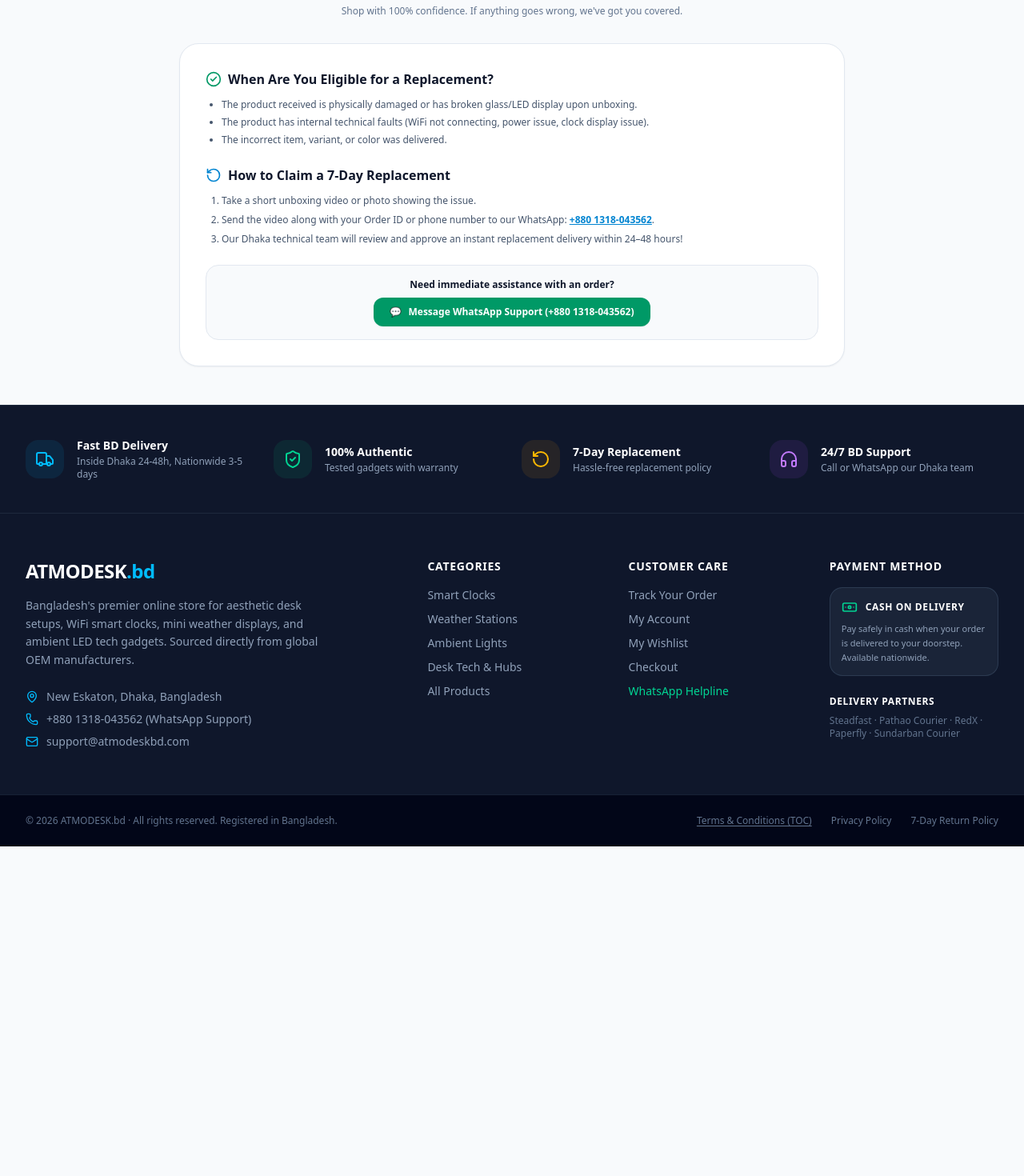
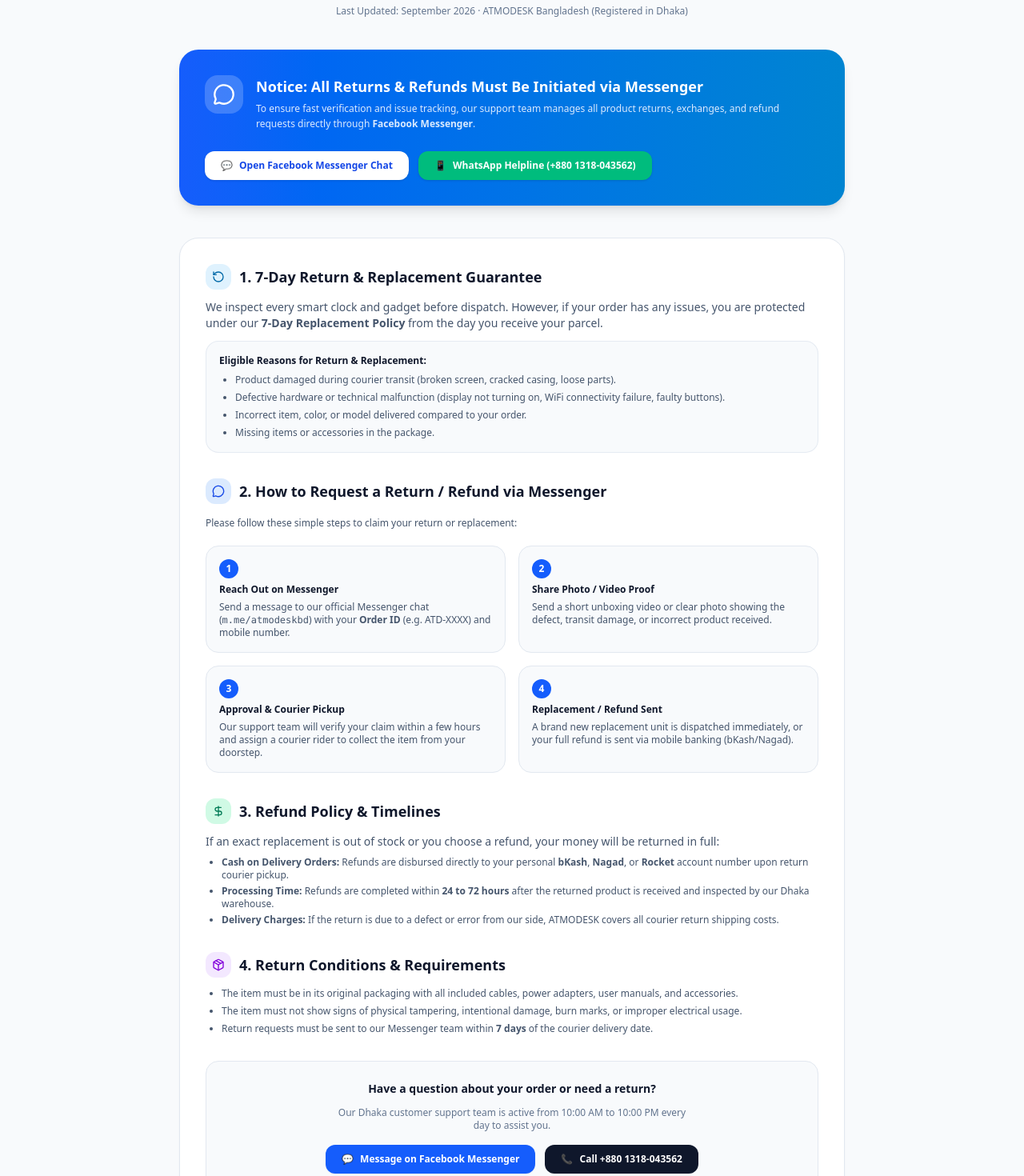
Before and after one commit to redcivvies120-afk/atmodeskbd, a Next.js app: page /returns in a window 1280 px wide. Shown: the part 280-1750 px from the top of the page at 80% size. Before the commit the page ends 1338 px from the top, so only its background shows below. Built offline with nearby package versions, Linux system fonts and the light colour scheme.

Commit message:
Initial release: Complete Atmodeskbd Bangladesh E-Commerce store

```diff
--- /dev/null
+++ b/src/app/refunds/page.tsx
@@ -0,0 +1,9 @@
+import ReturnsPage, { metadata as returnsMetadata } from '@/app/returns/page'
+
+export const metadata = {
+  ...returnsMetadata,
+  title: 'Refund Policy — ATMODESK Bangladesh',
+  description: 'Official refund policies, processing times, and return details for ATMODESK Bangladesh. Processed via Messenger.',
+}
+
+export default ReturnsPage
--- a/src/app/returns/page.tsx
+++ b/src/app/returns/page.tsx
@@ -1,60 +1,221 @@
 import React from 'react'
 import Link from 'next/link'
-import { RotateCcw, CheckCircle2, AlertCircle, HelpCircle, ArrowRight } from 'lucide-react'
+import {
+  RotateCcw,
+  CheckCircle2,
+  AlertCircle,
+  HelpCircle,
+  MessageCircle,
+  ShieldCheck,
+  Truck,
+  DollarSign,
+  ArrowRight,
+  Package,
+} from 'lucide-react'
 
 export const metadata = {
-  title: '7-Day Return & Replacement Policy — ATMODESK Bangladesh',
-  description: 'Our customer-first return, refund, and replacement policy in Bangladesh.',
+  title: 'Return & Refund Policy — ATMODESK Bangladesh',
+  description: '7-Day Return, Replacement & Refund Policy for ATMODESK Bangladesh. Returns are processed via Messenger.',
 }
 
 export default function ReturnsPage() {
   return (
-    <div className="max-w-4xl mx-auto px-4 sm:px-6 lg:px-8 py-12 space-y-8 text-slate-700 text-sm leading-relaxed">
+    <div className="max-w-4xl mx-auto px-4 sm:px-6 lg:px-8 py-12 space-y-10 text-slate-700 text-sm leading-relaxed">
+      {/* Header */}
       <div className="text-center space-y-3">
         <span className="px-3 py-1 bg-amber-50 text-amber-700 font-bold text-xs rounded-full uppercase tracking-wider">
-          Customer Assurance
+          Official Store Policy
         </span>
         <h1 className="text-3xl sm:text-4xl font-black text-slate-900">
-          7-Day Return &amp; Replacement Policy
+          Return &amp; Refund Policy
         </h1>
         <p className="text-xs text-slate-500">
-          Shop with 100% confidence. If anything goes wrong, we've got you covered.
+          Last Updated: September 2026 · ATMODESK Bangladesh (Registered in Dhaka)
         </p>
       </div>
 
-      <div className="bg-white border border-slate-200 rounded-3xl p-6 sm:p-8 shadow-xs space-y-6">
+      {/* Messenger Callout Banner */}
+      <div className="bg-gradient-to-r from-blue-600 to-sky-600 rounded-3xl p-6 sm:p-8 text-white shadow-lg space-y-4">
+        <div className="flex items-start gap-4">
+          <div className="w-12 h-12 rounded-2xl bg-white/20 flex items-center justify-center flex-shrink-0 text-white">
+            <MessageCircle className="w-7 h-7" />
+          </div>
+          <div className="space-y-1">
+            <h2 className="text-lg font-extrabold text-white">
+              Notice: All Returns &amp; Refunds Must Be Initiated via Messenger
+            </h2>
+            <p className="text-xs text-blue-100 leading-relaxed">
+              To ensure fast verification and issue tracking, our support team manages all product returns, exchanges, and refund requests directly through <strong>Facebook Messenger</strong>.
+            </p>
+          </div>
+        </div>
+
+        <div className="pt-2 flex flex-wrap gap-3">
+          <a
+            href="https://m.me/atmodeskbd"
+            target="_blank"
+            rel="noopener noreferrer"
+            className="inline-flex items-center gap-2 px-5 py-2.5 bg-white text-blue-700 hover:bg-blue-50 font-bold text-xs rounded-xl transition shadow-sm"
+          >
+            <span>💬</span> Open Facebook Messenger Chat
+          </a>
+          <a
+            href="https://wa.me/8801318043562?text=Hello%20ATMODESK,%20I%20want%20to%20request%20a%20return/refund"
+            target="_blank"
+            rel="noopener noreferrer"
+            className="inline-flex items-center gap-2 px-5 py-2.5 bg-emerald-500 hover:bg-emerald-600 text-white font-bold text-xs rounded-xl transition shadow-sm"
+          >
+            <span>📱</span> WhatsApp Helpline (+880 1318-043562)
+          </a>
+        </div>
+      </div>
+
+      {/* Main Content Card */}
+      <div className="bg-white border border-slate-200 rounded-3xl p-6 sm:p-8 shadow-xs space-y-8">
+        {/* Section 1: 7-Day Replacement Guarantee */}
         <section className="space-y-3">
-          <h2 className="text-base font-bold text-slate-900 flex items-center gap-2">
-            <CheckCircle2 className="w-5 h-5 text-emerald-600" /> When Are You Eligible for a Replacement?
+          <div className="flex items-center gap-2.5">
+            <div className="w-8 h-8 rounded-xl bg-sky-100 text-sky-700 flex items-center justify-center">
+              <RotateCcw className="w-4 h-4" />
+            </div>
+            <h2 className="text-lg font-bold text-slate-900">
+              1. 7-Day Return &amp; Replacement Guarantee
             </h2>
+          </div>
+          <p className="text-slate-600 text-xs sm:text-sm">
+            We inspect every smart clock and gadget before dispatch. However, if your order has any issues, you are protected under our <strong>7-Day Replacement Policy</strong> from the day you receive your parcel.
+          </p>
+          <div className="bg-slate-50 border border-slate-200/80 rounded-2xl p-4 space-y-2">
+            <strong className="text-slate-900 text-xs block font-bold">Eligible Reasons for Return &amp; Replacement:</strong>
             <ul className="list-disc pl-5 space-y-1.5 text-xs text-slate-600">
-            <li>The product received is physically damaged or has broken glass/LED display upon unboxing.</li>
-            <li>The product has internal technical faults (WiFi not connecting, power issue, clock display issue).</li>
-            <li>The incorrect item, variant, or color was delivered.</li>
+              <li>Product damaged during courier transit (broken screen, cracked casing, loose parts).</li>
+              <li>Defective hardware or technical malfunction (display not turning on, WiFi connectivity failure, faulty buttons).</li>
+              <li>Incorrect item, color, or model delivered compared to your order.</li>
+              <li>Missing items or accessories in the package.</li>
+            </ul>
+          </div>
+        </section>
+
+        {/* Section 2: Step-by-Step Return Process via Messenger */}
+        <section className="space-y-4">
+          <div className="flex items-center gap-2.5">
+            <div className="w-8 h-8 rounded-xl bg-blue-100 text-blue-700 flex items-center justify-center">
+              <MessageCircle className="w-4 h-4" />
+            </div>
+            <h2 className="text-lg font-bold text-slate-900">
+              2. How to Request a Return / Refund via Messenger
+            </h2>
+          </div>
+          <p className="text-xs text-slate-600">
+            Please follow these simple steps to claim your return or replacement:
+          </p>
+
+          <div className="grid grid-cols-1 sm:grid-cols-2 gap-4 pt-1">
+            <div className="p-4 bg-slate-50 border border-slate-200 rounded-2xl space-y-1.5">
+              <span className="w-6 h-6 rounded-full bg-blue-600 text-white text-xs font-bold flex items-center justify-center">
+                1
+              </span>
+              <h3 className="font-bold text-slate-900 text-xs">Reach Out on Messenger</h3>
+              <p className="text-xs text-slate-600">
+                Send a message to our official Messenger chat (<code>m.me/atmodeskbd</code>) with your <strong>Order ID</strong> (e.g. ATD-XXXX) and mobile number.
+              </p>
+            </div>
+
+            <div className="p-4 bg-slate-50 border border-slate-200 rounded-2xl space-y-1.5">
+              <span className="w-6 h-6 rounded-full bg-blue-600 text-white text-xs font-bold flex items-center justify-center">
+                2
+              </span>
+              <h3 className="font-bold text-slate-900 text-xs">Share Photo / Video Proof</h3>
+              <p className="text-xs text-slate-600">
+                Send a short unboxing video or clear photo showing the defect, transit damage, or incorrect product received.
+              </p>
+            </div>
+
+            <div className="p-4 bg-slate-50 border border-slate-200 rounded-2xl space-y-1.5">
+              <span className="w-6 h-6 rounded-full bg-blue-600 text-white text-xs font-bold flex items-center justify-center">
+                3
+              </span>
+              <h3 className="font-bold text-slate-900 text-xs">Approval &amp; Courier Pickup</h3>
+              <p className="text-xs text-slate-600">
+                Our support team will verify your claim within a few hours and assign a courier rider to collect the item from your doorstep.
+              </p>
+            </div>
+
+            <div className="p-4 bg-slate-50 border border-slate-200 rounded-2xl space-y-1.5">
+              <span className="w-6 h-6 rounded-full bg-blue-600 text-white text-xs font-bold flex items-center justify-center">
+                4
+              </span>
+              <h3 className="font-bold text-slate-900 text-xs">Replacement / Refund Sent</h3>
+              <p className="text-xs text-slate-600">
+                A brand new replacement unit is dispatched immediately, or your full refund is sent via mobile banking (bKash/Nagad).
+              </p>
+            </div>
+          </div>
+        </section>
+
+        {/* Section 3: Refund Policy */}
+        <section className="space-y-3">
+          <div className="flex items-center gap-2.5">
+            <div className="w-8 h-8 rounded-xl bg-emerald-100 text-emerald-700 flex items-center justify-center">
+              <DollarSign className="w-4 h-4" />
+            </div>
+            <h2 className="text-lg font-bold text-slate-900">
+              3. Refund Policy &amp; Timelines
+            </h2>
+          </div>
+          <div className="space-y-2 text-xs sm:text-sm text-slate-600">
+            <p>
+              If an exact replacement is out of stock or you choose a refund, your money will be returned in full:
+            </p>
+            <ul className="list-disc pl-5 space-y-1 text-xs text-slate-600">
+              <li><strong>Cash on Delivery Orders:</strong> Refunds are disbursed directly to your personal <strong>bKash</strong>, <strong>Nagad</strong>, or <strong>Rocket</strong> account number upon return courier pickup.</li>
+              <li><strong>Processing Time:</strong> Refunds are completed within <strong>24 to 72 hours</strong> after the returned product is received and inspected by our Dhaka warehouse.</li>
+              <li><strong>Delivery Charges:</strong> If the return is due to a defect or error from our side, ATMODESK covers all courier return shipping costs.</li>
+            </ul>
+          </div>
+        </section>
+
+        {/* Section 4: Return Conditions */}
+        <section className="space-y-3">
+          <div className="flex items-center gap-2.5">
+            <div className="w-8 h-8 rounded-xl bg-purple-100 text-purple-700 flex items-center justify-center">
+              <Package className="w-4 h-4" />
+            </div>
+            <h2 className="text-lg font-bold text-slate-900">
+              4. Return Conditions &amp; Requirements
+            </h2>
+          </div>
+          <ul className="list-disc pl-5 space-y-1.5 text-xs text-slate-600">
+            <li>The item must be in its original packaging with all included cables, power adapters, user manuals, and accessories.</li>
+            <li>The item must not show signs of physical tampering, intentional damage, burn marks, or improper electrical usage.</li>
+            <li>Return requests must be sent to our Messenger team within <strong>7 days</strong> of the courier delivery date.</li>
           </ul>
         </section>
 
-        <section className="space-y-3">
-          <h2 className="text-base font-bold text-slate-900 flex items-center gap-2">
-            <RotateCcw className="w-5 h-5 text-sky-600" /> How to Claim a 7-Day Replacement
-          </h2>
-          <ol className="list-decimal pl-5 space-y-2 text-xs text-slate-600">
-            <li>Take a short unboxing video or photo showing the issue.</li>
-            <li>Send the video along with your Order ID or phone number to our WhatsApp: <a href="https://wa.me/8801318043562" className="text-sky-600 font-bold underline">+880 1318-043562</a>.</li>
-            <li>Our Dhaka technical team will review and approve an instant replacement delivery within 24–48 hours!</li>
-          </ol>
-        </section>
-
-        <div className="p-4 bg-slate-50 border border-slate-200 rounded-2xl text-center space-y-2">
-          <h3 className="text-xs font-bold text-slate-900">Need immediate assistance with an order?</h3>
+        {/* Contact Support Footer */}
+        <div className="p-6 bg-slate-50 border border-slate-200 rounded-2xl text-center space-y-3">
+          <h3 className="text-sm font-bold text-slate-900">
+            Have a question about your order or need a return?
+          </h3>
+          <p className="text-xs text-slate-500 max-w-md mx-auto">
+            Our Dhaka customer support team is active from 10:00 AM to 10:00 PM every day to assist you.
+          </p>
+          <div className="flex justify-center gap-3 pt-1">
             <a
-            href="https://wa.me/8801318043562?text=Hi%20Atmodesk,%20I%20have%20an%20issue%20with%20my%20order"
+              href="https://m.me/atmodeskbd"
               target="_blank"
               rel="noopener noreferrer"
-            className="inline-flex items-center gap-2 px-5 py-2.5 bg-emerald-600 hover:bg-emerald-700 text-white font-bold text-xs rounded-xl transition shadow-xs"
+              className="inline-flex items-center gap-2 px-5 py-2.5 bg-blue-600 hover:bg-blue-700 text-white font-bold text-xs rounded-xl transition shadow-xs"
             >
-            <span>💬</span> Message WhatsApp Support (+880 1318-043562)
+              <span>💬</span> Message on Facebook Messenger
             </a>
+            <a
+              href="tel:+8801318043562"
+              className="inline-flex items-center gap-2 px-5 py-2.5 bg-slate-900 hover:bg-slate-800 text-white font-bold text-xs rounded-xl transition"
+            >
+              <span>📞</span> Call +880 1318-043562
+            </a>
+          </div>
         </div>
       </div>
     </div>
--- a/src/app/sitemap.ts
+++ b/src/app/sitemap.ts
@@ -14,6 +14,7 @@
     { url: `${baseUrl}/terms`, lastModified: new Date(), changeFrequency: 'yearly', priority: 0.3 },
     { url: `${baseUrl}/privacy`, lastModified: new Date(), changeFrequency: 'yearly', priority: 0.3 },
     { url: `${baseUrl}/returns`, lastModified: new Date(), changeFrequency: 'yearly', priority: 0.3 },
+    { url: `${baseUrl}/refunds`, lastModified: new Date(), changeFrequency: 'yearly', priority: 0.3 },
     { url: `${baseUrl}/track-order`, lastModified: new Date(), changeFrequency: 'monthly', priority: 0.5 },
   ]
 
--- a/src/components/layout/Footer.tsx
+++ b/src/components/layout/Footer.tsx
@@ -149,6 +149,11 @@
                 </Link>
               </li>
               <li>
+                <Link href="/returns" className="hover:text-white transition">
+                  Return &amp; Refund Policy
+                </Link>
+              </li>
+              <li>
                 <a href="https://wa.me/8801318043562" target="_blank" rel="noopener noreferrer" className="hover:text-white text-emerald-400 transition">
                   WhatsApp Helpline
                 </a>
@@ -183,13 +188,13 @@
           <p>© {new Date().getFullYear()} ATMODESK.bd · All rights reserved. Registered in Bangladesh.</p>
           <div className="flex items-center gap-6">
             <Link href="/terms" className="hover:text-slate-300 transition underline underline-offset-2">
-              Terms &amp; Conditions (TOC)
+              Terms &amp; Conditions
             </Link>
             <Link href="/privacy" className="hover:text-slate-300 transition">
               Privacy Policy
             </Link>
             <Link href="/returns" className="hover:text-slate-300 transition">
-              7-Day Return Policy
+              Return &amp; Refund Policy
             </Link>
           </div>
         </div>
```
Lines whose indentation alone changed are shown as unchanged.
